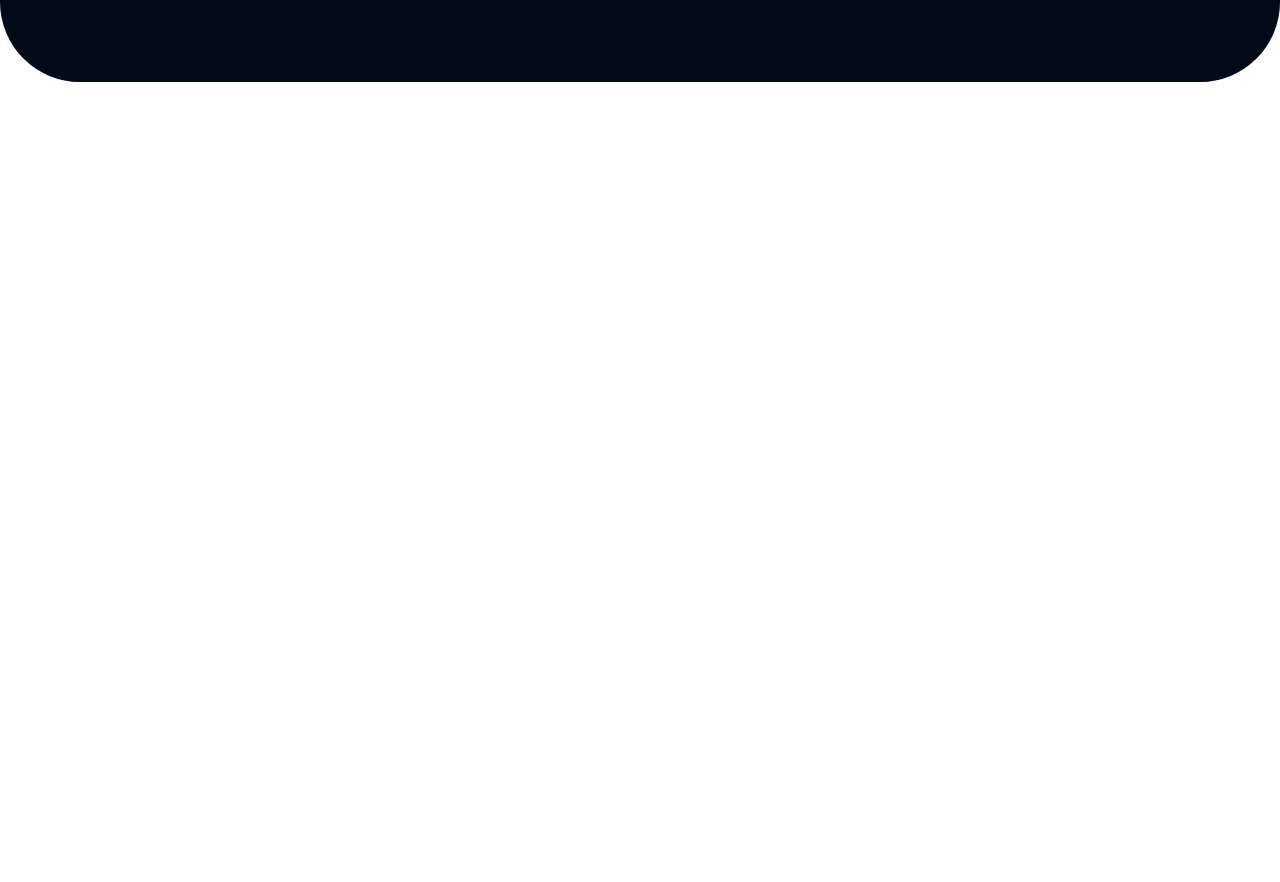
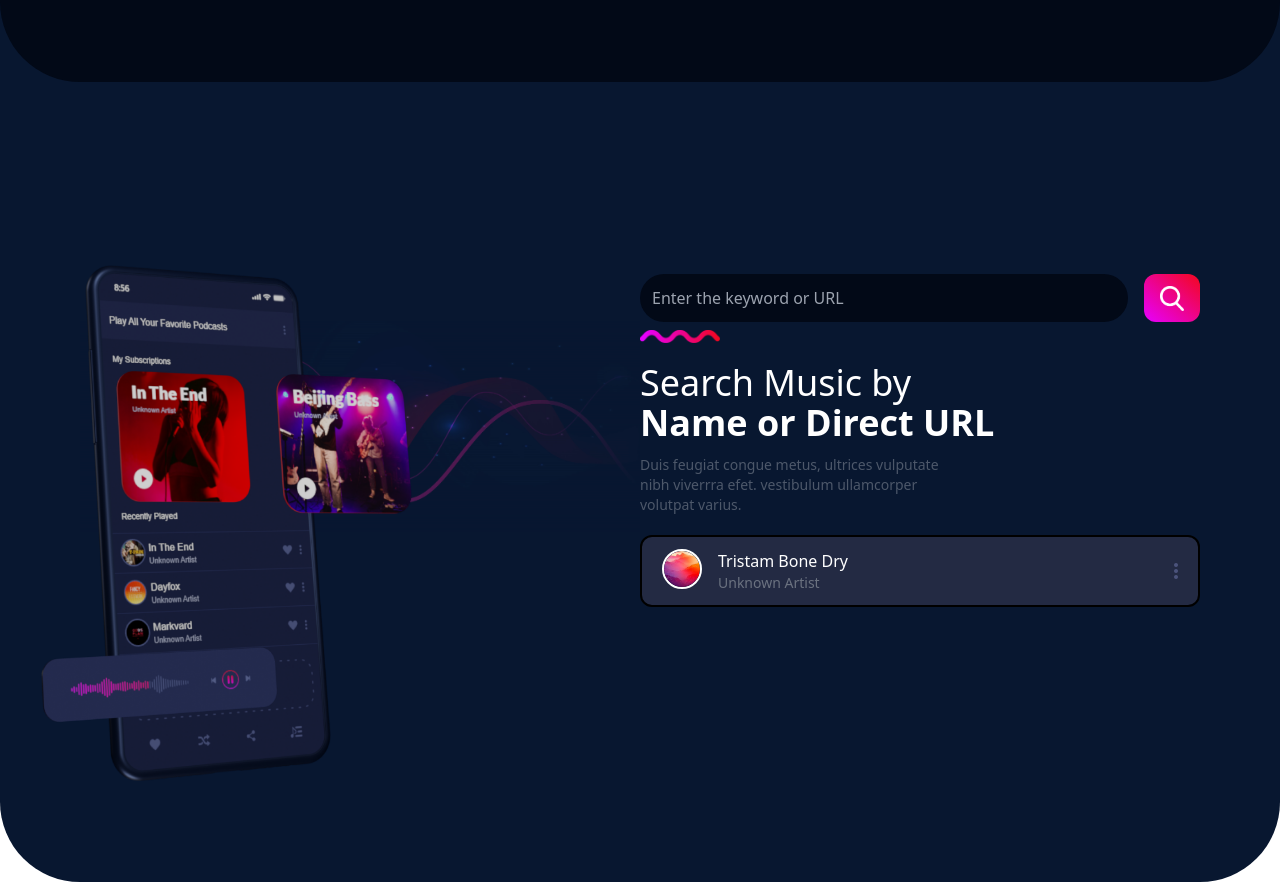
Before and after one commit to JorgePAJ/animatedWebsite, a React (Create React App) app: page / in a window 1280 px wide. Shown: the part 1380-2262 px from the top of the page. Before the commit the page ends 1462 px from the top, so only its background shows below. Built offline with nearby package versions, Linux system fonts and the light colour scheme.

Commit message:
feature completed, search in progress, music player upper ready

```diff
--- a/src/App.js
+++ b/src/App.js
@@ -1,6 +1,7 @@
 import Experience from "./components/Experience";
 import Header from "./components/Header";
 import Hero from "./components/Hero";
+import Search from "./components/Search";
 
 function App() {
   return (
@@ -8,6 +9,7 @@ function App() {
       <Header />
       <Hero />
       <Experience />
+      <Search/>
     </div>
   );
 }
--- a/src/components/Features.jsx
+++ b/src/components/Features.jsx
@@ -3,8 +3,9 @@ import React from "react";
 function Features({ icon, title }) {
   return (
     <div className="feature flex items-center justify-center flex-col relative text-center mx-12">
-      <div className="icon" />
-      <img src={require(`../img/${icon}.png`)} alt="" className="w-[3rem]" />
+      <div className="icon bg-[#081730] rounded-2xl p-4">
+        <img src={require(`../img/${icon}.png`)} alt="" className="w-[3rem]" />
+      </div>
       <span className="mt-5">{title}</span>
       <span className="text-[#707070] mt-4">
         Nunc elementum, dolor vitae lacinae, nisi nisi, euismod nisi,
--- /dev/null
+++ b/src/components/MusicPlayer.jsx
@@ -0,0 +1,32 @@
+import React from "react";
+
+function MusicPlayer() {
+  return (
+    <div className="musicPlayer flex flex-col px-5 w-[100%] border-2 border-black py-3 bg-[#232A43] rounded-xl mt-5">
+      <div className="upperpart flex items-center justify-between">
+        <div className="profile flex">
+          <img
+            src={require("../img/Mask Group 23.png")}
+            alt=""
+            className="w-[2.5rem] h-[2.5rem] border-2 border-white rounded-full"
+          />
+          <div className="details flex flex-col ml-4">
+            <span className="text-[1rem]">Tristam Bone Dry</span>
+            <span className="text-sm text-gray-500">Unknown Artist</span>
+          </div>
+        </div>
+        <div>
+          <img src={require("../img/path.png")} alt="" className="h-[1rem]" />
+        </div>
+      </div>
+
+      <div className="lowerPart">
+
+
+
+      </div>
+    </div>
+  );
+}
+
+export default MusicPlayer;
--- /dev/null
+++ b/src/components/Search.jsx
@@ -0,0 +1,76 @@
+import React from "react";
+import MusicPlayer from "./MusicPlayer";
+
+function Search() {
+  return (
+    <div className="search relative h-[65rem] px-[5rem] bg-[#081730] pt-[18rem] pb-[10rem] mt-[-15rem] z-[1] flex items-center justify-between rounded-b-[5rem]">
+      <div className="left flex-1">
+        <img
+          src={require("../img/backgraphics.png")}
+          alt=""
+          classname="absolute top-[22rem] left-[-47rem]"
+        />
+        <img
+          src={require("../img/d1.png")}
+          alt=""
+          className="w-[16rem] top-[26rem] absolute"
+        />
+        <img
+          src={require("../img/d2.png")}
+          alt=""
+          className="w-[9rem] absolute top-[32.7rem] left-[7rem]"
+        />
+        <img
+          src={require("../img/d3.png")}
+          alt=""
+          className="w-[9rem] top-[33rem] left-[17rem] absolute"
+        />
+        <img
+          src={require("../img/d4.png")}
+          alt=""
+          className="w-[17rem] top-[50rem] left-[2rem] absolute"
+        />
+      </div>
+
+      <div className="right flex flex-col items-start justify-start flex-1 h-[100%] pt-[9rem]">
+        <div className="searchbar flex justify-start w-[100%] mb-2">
+          <input
+            type="text"
+            placeholder="Enter the keyword or URL"
+            className="flex-[19] outline-none bg-[#020917] rounded-3xl p-3 h-[3rem]"
+          />
+          <div className="searchIcon flex flex-1 items-center  rounded-xl ml-4 bg-gradient-to-bl from-[#F3071D] to-[#E600FF] p-4 h-[3rem]">
+            <img
+              src={require("../img/search.png")}
+              alt=""
+              className="w-[1.5rem]"
+            />
+          </div>
+        </div>
+
+        <div classname="tild flex justify-start mt-5 items-center w-[100%]">
+          <img
+            src={require("../img/Path 318.png")}
+            alt=""
+            className="w-[5rem]"
+          />
+        </div>
+
+        <div className="detail flex flex-col mt-5 text-4xl">
+          <span>Search Music by</span>
+          <span>
+            <b>Name or Direct URL</b>
+          </span>
+          <span className="text-sm mt-3 text-[#4D586A]">
+            Duis feugiat congue metus, ultrices vulputate <br /> nibh viverrra
+            efet. vestibulum ullamcorper <br /> volutpat varius.
+          </span>
+        </div>
+
+        <MusicPlayer/>
+      </div>
+    </div>
+  );
+}
+
+export default Search;
```
